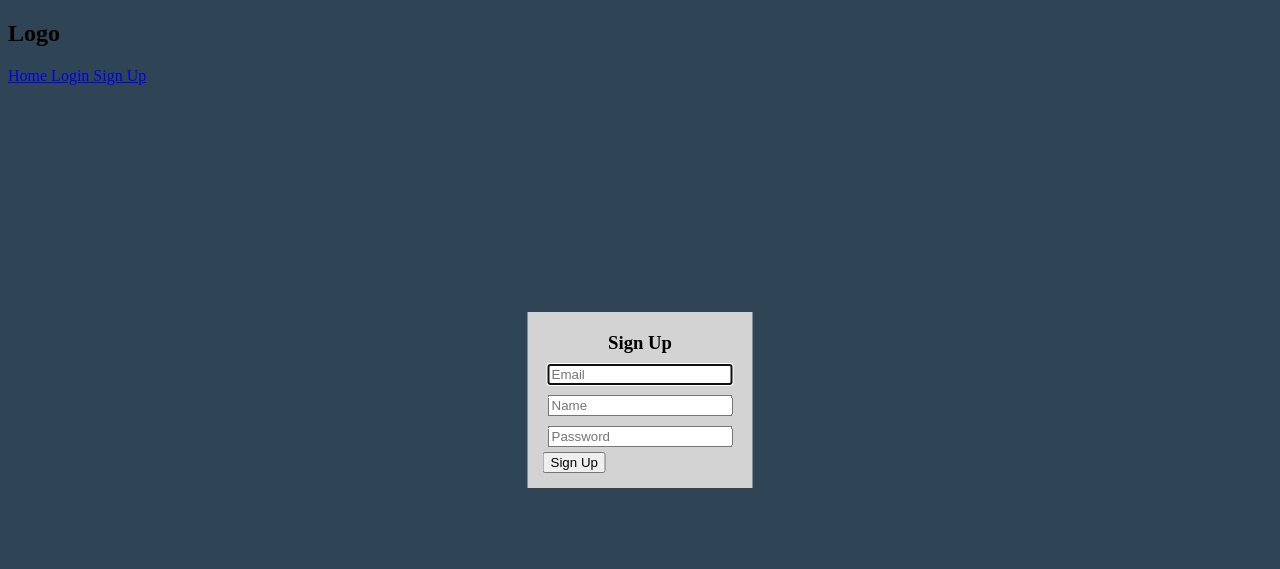
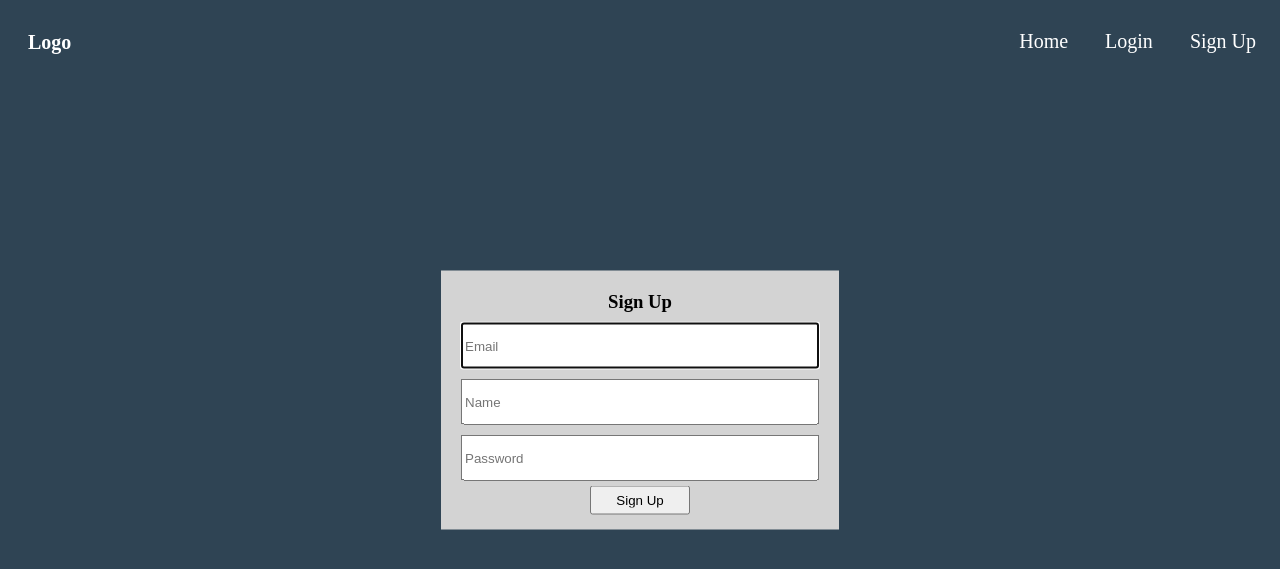
Before and after one commit to jacobptak2005/Scholarship, a Flask app: page /signup in a window 1280 px wide. Shown: the top 569 px of the page. Run offline with Flask 2, Linux system fonts and the light colour scheme.

Commit message:
layout change

```diff
--- a/project/__init__.py
+++ b/project/__init__.py
@@ -11,7 +11,7 @@ def create_app():
     app = Flask(__name__, template_folder='./templates')
 
     app.config['SECRET_KEY'] = '9OLWxND4o83j4K4iuopO'
-    app.config['SQLALCHEMY_DATABASE_URI'] = 'sqlite:///db.sqlite'
+    app.config['SQLALCHEMY_DATABASE_URI'] = 'sqlite:///db.db'
 
     db.init_app(app)
 
--- a/project/static/style.css
+++ b/project/static/style.css
@@ -1,21 +1,30 @@
-.navbar-css{
+.flex-navbar{
+    display: flex;
+    justify-content: space-between;
+    align-items: center;
+}
+nav a{
 
-    background-color:#2F4454;
-    overflow: hidden;
-}
-.navbar-css a{
-    float: right;
+    padding: 14px 16px;
     color: white;
     text-align: center;
-    padding: 14px 16px;
     text-decoration: none;
-    font-size: 17px;
+    font-size: 20px;
 }
-.navbar-css a:hover{
-    background-color:#3f5f77;
+nav a:hover{
+    background-color: #3f5f77;
+}
+.logo a{
+    color: white;
+    text-align: center;
+    text-decoration: none;
+    font-size: 20px;
+    margin-left: 20px;
 }
 
-.field, .title{
+
+
+.field, .titleS, .titleL{
     padding: 5px;
     display: table;
     margin: auto;
@@ -26,8 +35,11 @@
     margin: auto;
     width: 100px;
 
+}
+.myBtn:hover{
 
-
+    background-color: #2F4454;
+    color: white;
 }
 .formtxt{
 
@@ -53,3 +65,32 @@ html{
 
 
 }
+.notification{
+
+    background-color:orangered ;
+    text-align: center;
+    border:black;
+    border-style:dashed;
+    border-width: 1.5px;
+}
+.title, .subtitle{
+
+    text-align: center  ;
+    color: white
+}
+
+
+
+.img-area{
+    display: flex;
+    flex-wrap: wrap;
+    flex-direction: row;
+    align-items: center;
+    justify-content: center;
+
+}
+
+
+ .grid{
+     padding: 0 20px 20px;
+ }
--- a/project/templates/base.html
+++ b/project/templates/base.html
@@ -15,7 +15,7 @@
     <section>
         <div class="flex-navbar">
             <div class="logo">
-                <h1>Logo</h1>
+                <h1><a href="{{ url_for('main.index') }}">Logo</a></h1>
             </div>
             <nav>
                 <a href="{{ url_for('main.index') }}" class="navbar-item">
--- a/project/templates/login.html
+++ b/project/templates/login.html
@@ -7,11 +7,11 @@
 
 <body>
 <div class="loginform">
-        <h3 class="title">Login</h3>
+        <h3 class="titleL">Login</h3>
             <div class="box">
                 {% with messages = get_flashed_messages() %}
                 {% if messages %}
-                    <div class="notification is-danger">
+                    <div class="notification">
                         {{ messages[0] }}
                     </div>
                 {% endif %}
--- a/project/templates/signup.html
+++ b/project/templates/signup.html
@@ -4,7 +4,7 @@
 
 {% block content %}
 <div class="signform">
-    <h3 class="title">Sign Up</h3>
+    <h3 class="titleS">Sign Up</h3>
     <div class="box">
         {% with messages = get_flashed_messages() %}
         {% if messages %}
@@ -16,23 +16,23 @@
         <form method="POST" action="/signup">
             <div class="field">
                 <div class="control">
-                    <input class="input is-large" type="email" name="email" placeholder="Email" autofocus="">
+                    <input class="formtxt" type="email" name="email" placeholder="Email" autofocus="">
                 </div>
             </div>
 
             <div class="field">
                 <div class="control">
-                    <input class="input is-large" type="text" name="name" placeholder="Name" autofocus="">
+                    <input class="formtxt" type="text" name="name" placeholder="Name" autofocus="">
                 </div>
             </div>
 
             <div class="field">
                 <div class="control">
-                    <input class="input is-large" type="password" name="password" placeholder="Password">
+                    <input class="formtxt" type="password" name="password" placeholder="Password">
                 </div>
             </div>
 
-            <button class="button is-block is-info is-large is-fullwidth">Sign Up</button>
+            <button class="myBtn">Sign Up</button>
         </form>
     </div>
 </div>
```
Also changed, not shown: project/templates/index.html (+9 -2 lines), project/db.db (added), project/db.sqlite (deleted), 2 other files.
